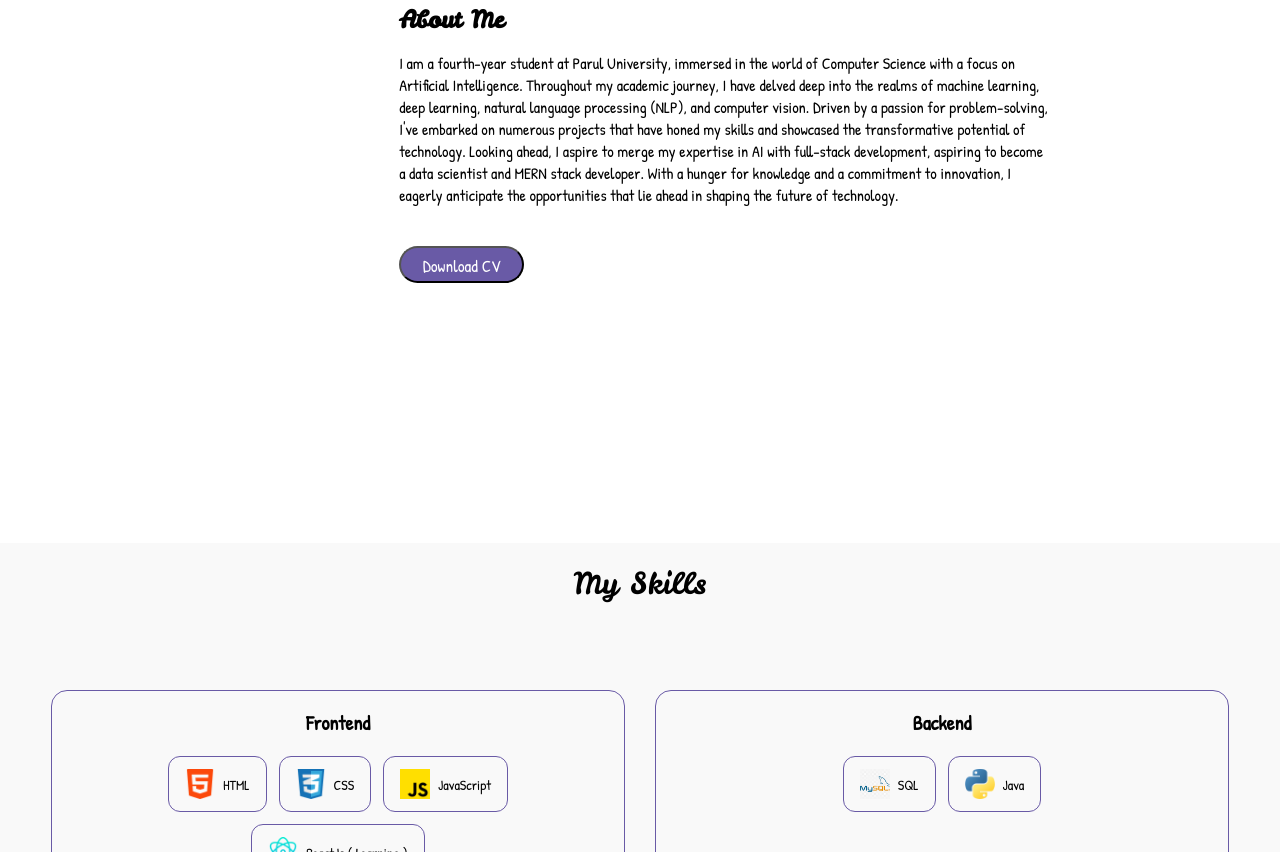
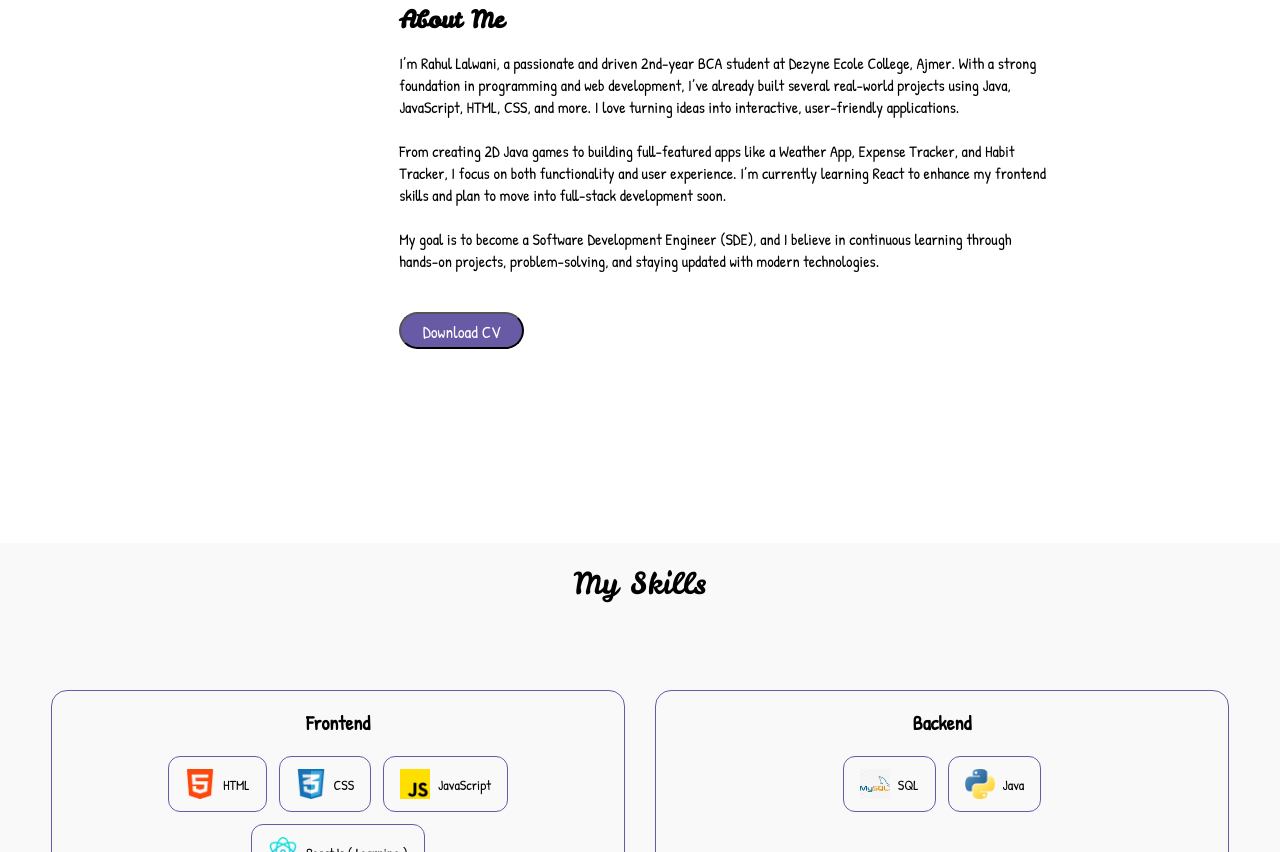
Before and after one commit to RahulLalwani5726/My_Portfolio, a plain HTML site: page index.html in a window 1280 px wide. Shown: the part 865-1717 px from the top of the page. Drawn offline with nearby package versions, Linux system fonts and the light colour scheme.

Commit message:
Update index.html

```diff
--- a/index.html
+++ b/index.html
@@ -64,8 +64,13 @@
             <div class="text">
                 <p class="p1">Who Am I?</p>
                 <h2>About Me</h2>
-                <p class="p2">I am a fourth-year student at Parul University, immersed in the world of Computer Science with a focus on Artificial Intelligence. Throughout my academic journey, I have delved deep into the realms of machine learning, deep learning, natural language processing (NLP), and computer vision. Driven by a passion for problem-solving, I've embarked on numerous projects that have honed my skills and showcased the transformative potential of technology. Looking ahead, I aspire to merge my expertise in AI with full-stack development, aspiring to become a data scientist and MERN stack developer. With a hunger for knowledge and a commitment to innovation, I eagerly anticipate the opportunities that lie ahead in shaping the future of technology.</p>
-                <a href="images/My_Resume.pdf" target="_blank"><button>Download CV</button></a>
+                <p class="p2">
+                    I’m Rahul Lalwani, a passionate and driven 2nd-year BCA student at Dezyne Ecole College, Ajmer. With a strong foundation in programming and web development, I’ve already built several real-world projects using Java, JavaScript, HTML, CSS, and more. I love turning ideas into interactive, user-friendly applications.
+                    <br><br>
+                    From creating 2D Java games to building full-featured apps like a Weather App, Expense Tracker, and Habit Tracker, I focus on both functionality and user experience. I’m currently learning React to enhance my frontend skills and plan to move into full-stack development soon.
+                    <br><br>
+                    My goal is to become a Software Development Engineer (SDE), and I believe in continuous learning through hands-on projects, problem-solving, and staying updated with modern technologies.
+</p><a href="images/My_Resume.pdf" target="_blank"><button>Download CV</button></a>
             </div>
         </div>
     </section>
```
